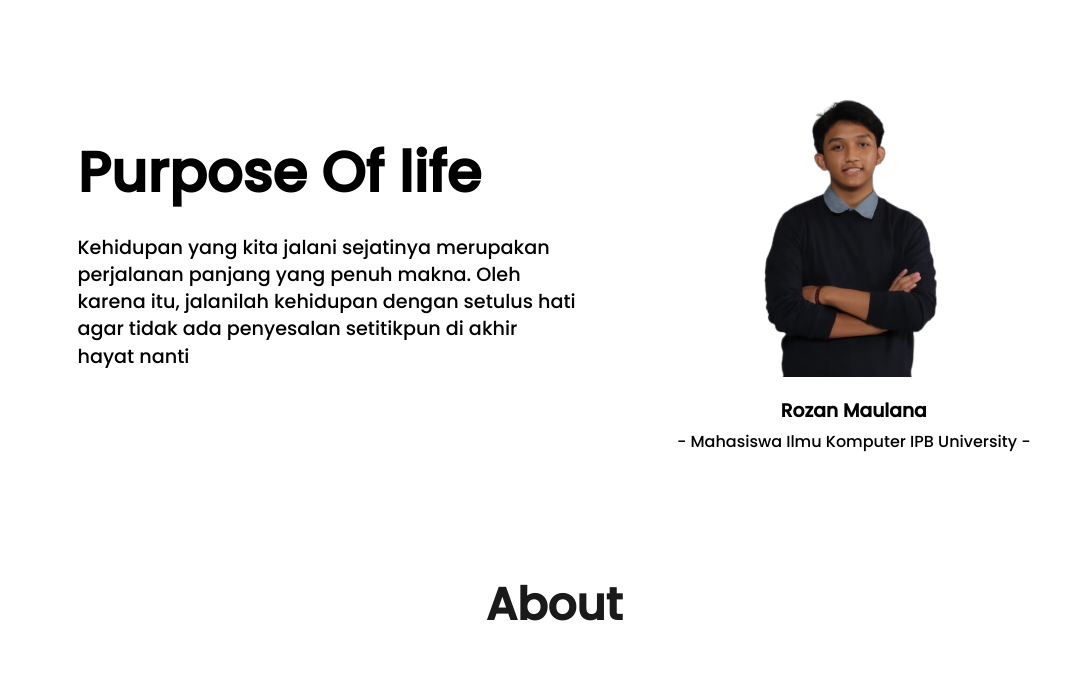
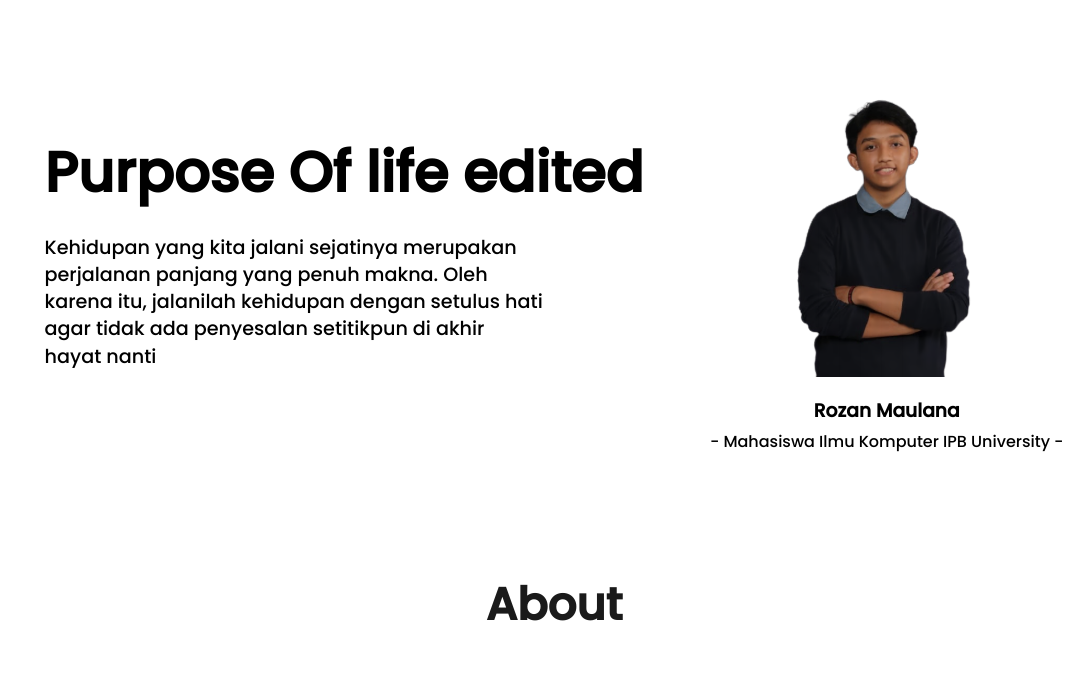
Before and after one commit to Rozanmln/web-basic, a plain HTML site: page index.html in a window 1280 px wide. Shown: the part 122-800 px from the top of the page, without its empty margins (86-1169 px from the left). Drawn offline with Linux system fonts and the light colour scheme.

Commit message:
nyoba branch

```diff
--- a/index.html
+++ b/index.html
@@ -27,7 +27,7 @@
         <div class="content">
             <div class="content-intro" id="content-intro">
                 <article class="intro-isi">
-                    <h1>Purpose Of life</h1>
+                    <h1>Purpose Of life edited</h1>
                     <p>Kehidupan yang kita jalani sejatinya merupakan perjalanan panjang yang penuh makna. Oleh karena itu, jalanilah kehidupan dengan setulus hati agar tidak ada penyesalan setitikpun di akhir hayat nanti</p>
                 </article>
                 <aside>
```
